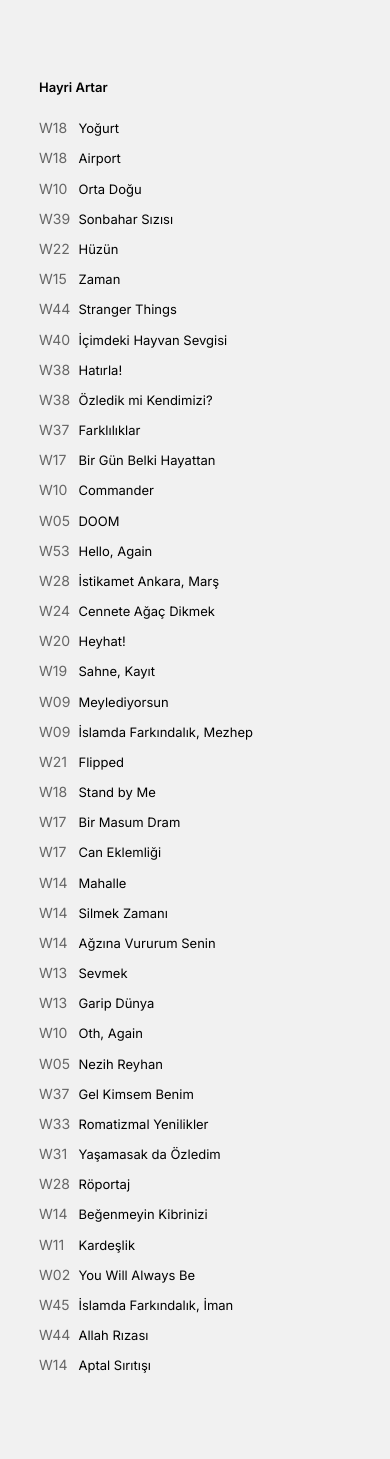
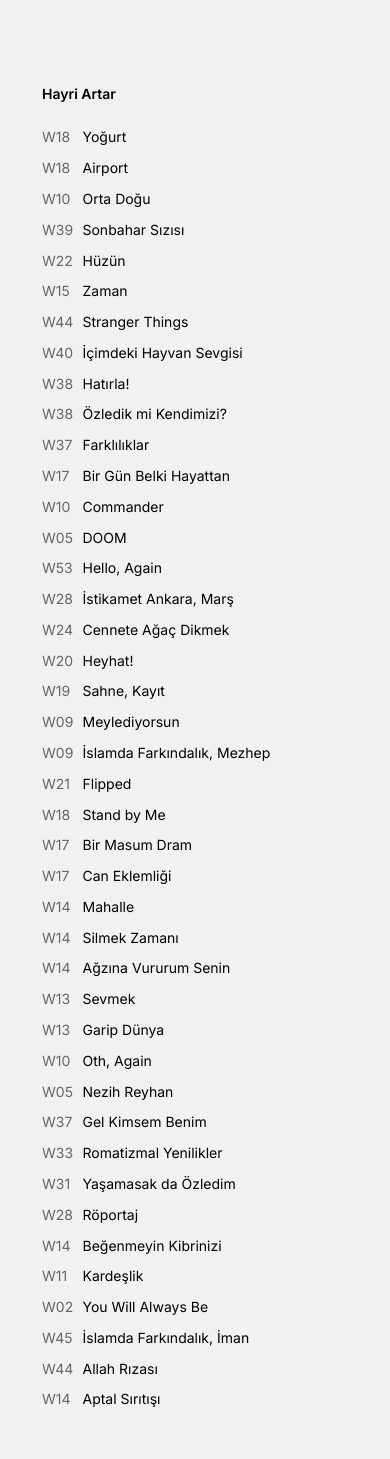
Before and after one commit to hayriartar/hayriartar.github.io, a Jekyll site: the page built from index.html, in a window 390 px wide. Built offline with Jekyll 4.4.1, drawn with Linux system fonts in a browser that asks for light colours; before the commit the page ends 1422 px from its top, so only the background shows below that.

Commit message:
Update custom.css

```diff
--- a/assets/css/custom.css
+++ b/assets/css/custom.css
@@ -121,11 +121,15 @@
     margin-right: 0.5rem;
 }
 @media (max-width: 600px) {
+
+    html {
+    font-size: 14px;
+    }
+
     body {
          padding: 3rem;
         padding-top:6rem;
-        font-size: 14px;
-    }
+            }
 
   .post-item {
         display: flex;
```
